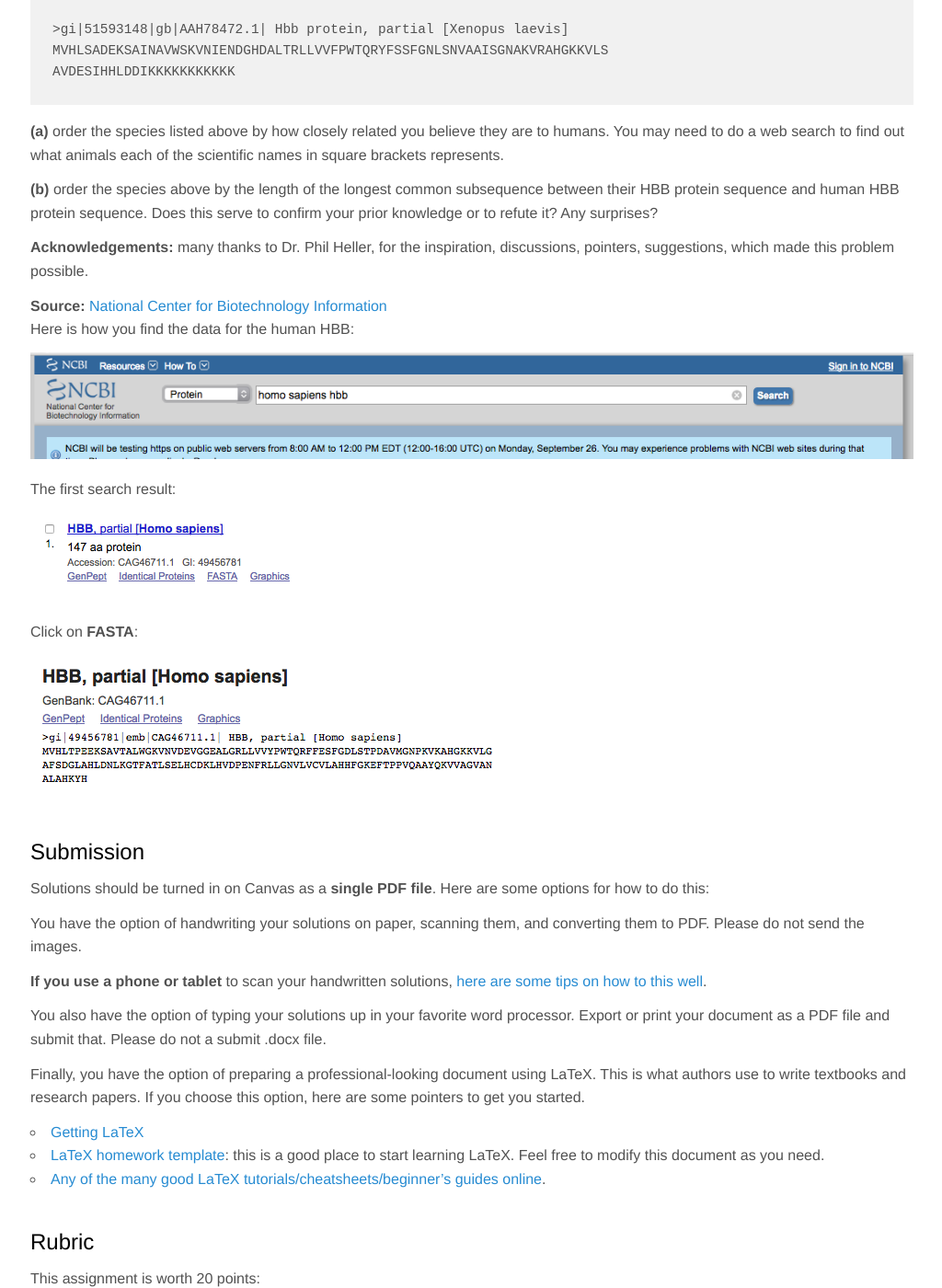
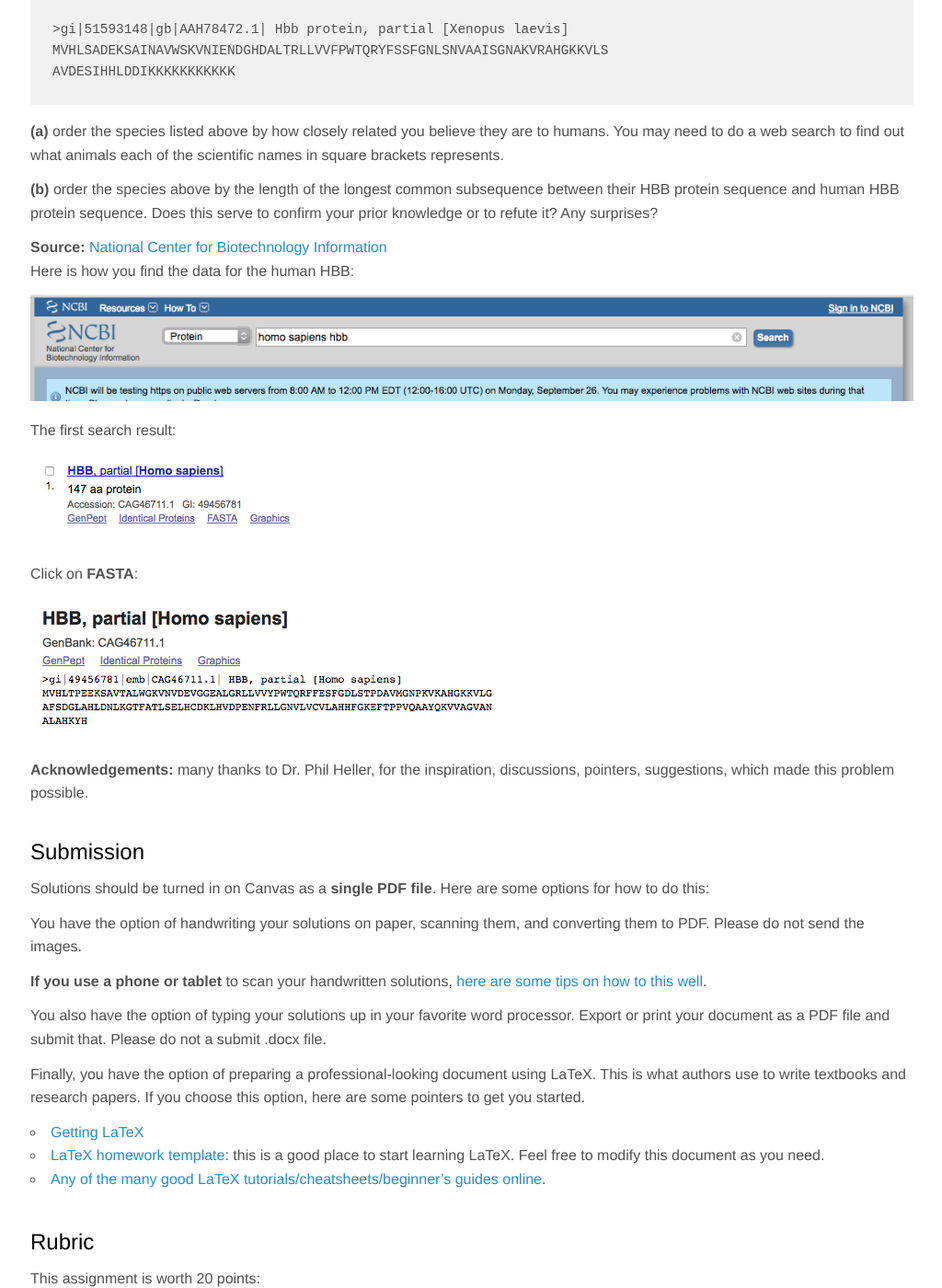
Before and after one commit to jnylam/jnylam.github.io, a Jekyll site: the page built from _courses/146-f16/homework04.md, in a window 1280 px wide and 1400 px high, scrolled down 2302 px. Shown: the whole window at 92% size, without its empty margins (127-1151 px from the left). Built offline with Jekyll 4.4.1, drawn with Linux system fonts in a browser that asks for light colours; formulas are drawn with MathJax 3; some of the changed lines change nothing that is shown.

Commit message:
more fixes

```diff
--- a/_courses/146-f16/homework04.md
+++ b/_courses/146-f16/homework04.md
@@ -104,8 +104,6 @@ __(a)__ order the species listed above by how closely related you believe they a
 
 __(b)__ order the species above by the length of the longest common subsequence between their HBB protein sequence and human HBB protein sequence. Does this serve to confirm your prior knowledge or to refute it? Any surprises?
 
-__Acknowledgements:__ many thanks to Dr. Phil Heller, for the inspiration, discussions, pointers, suggestions, which made this problem possible.
-
 __Source:__ [National Center for Biotechnology Information](https://www.ncbi.nlm.nih.gov)
 Here is how you find the data for the human HBB:
 
@@ -118,6 +116,8 @@ The first search result:
 Click on __FASTA__:
 
 ![](ncbi_search3.png)
+
+__Acknowledgements:__ many thanks to Dr. Phil Heller, for the inspiration, discussions, pointers, suggestions, which made this problem possible.
 
 
 ## Submission
```
